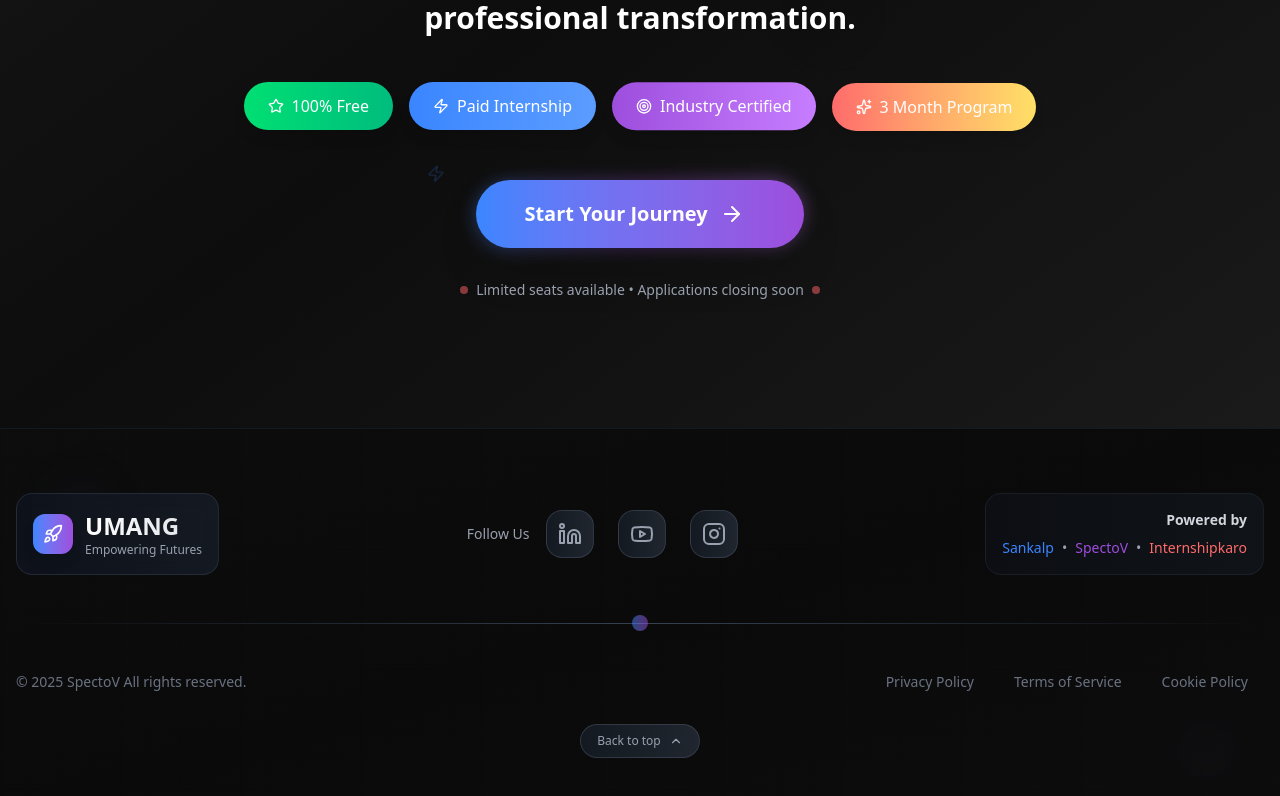
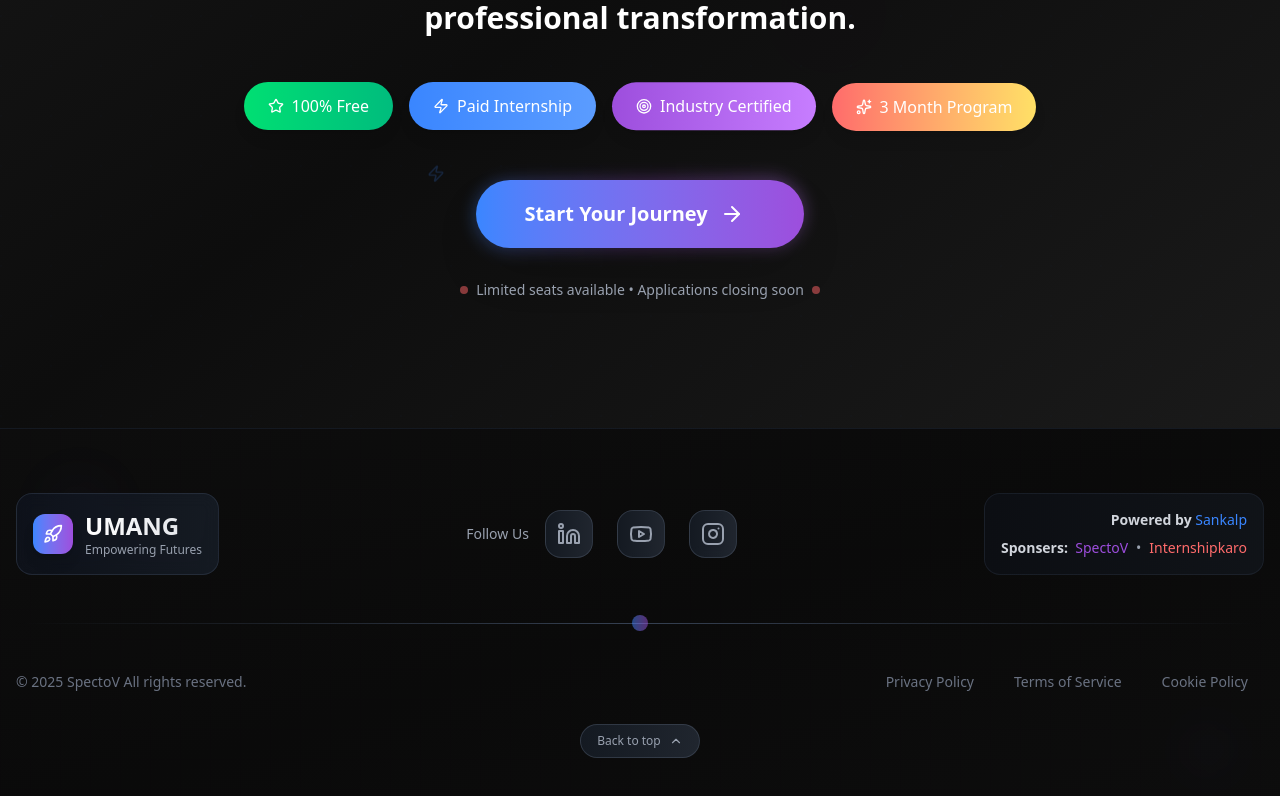
Before and after one commit to R1zzabh/umangspectov, a React (Vite) app in the folder umangfrontend/: page / in a window 1280 px wide. Shown: the part 6874-7670 px from the top of the page. Built offline with nearby package versions, Linux system fonts and the light colour scheme.

Commit message:
modified footer

```diff
--- a/umangfrontend/src/components/Footer.jsx
+++ b/umangfrontend/src/components/Footer.jsx
@@ -177,11 +177,10 @@ const Footer = () => {
     onClick={() => window.open('https://sankalp.spectov.in', '_blank')}
   >
     <div className="flex items-center justify-center md:justify-end space-x-2 mb-2">
-      <span className="text-sm font-semibold text-gray-300 group-hover:text-white transition-colors">Powered by</span>
+      <span className="text-sm font-semibold text-gray-300 group-hover:text-white transition-colors">Powered by <span className="text-[#3A86FF] font-medium group-hover:text-[#5B9CFF] transition-colors">Sankalp</span></span>
     </div>
     <div className="text-sm text-gray-400">
-      <span className="text-[#3A86FF] font-medium group-hover:text-[#5B9CFF] transition-colors">Sankalp</span>
-      <span className="mx-2">•</span>
+      <span className="text-sm font-semibold text-gray-300 group-hover:text-white transition-colors">Sponsers: &nbsp;</span>
       <span className="text-[#9D4EDD] font-medium group-hover:text-[#C77DFF] transition-colors">SpectoV</span>
       <span className="mx-2">•</span>
       <span className="text-[#FF6B6B] font-medium group-hover:text-[#FF8E53] transition-colors">Internshipkaro</span>
```
